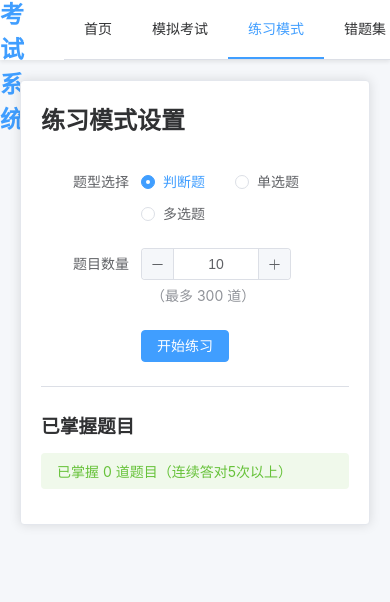
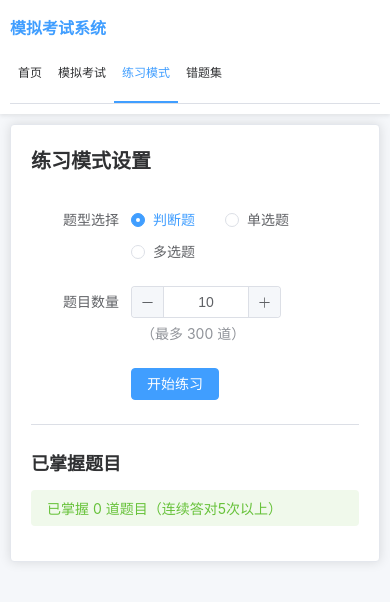
Before and after one commit to Gauss-G/exam-simulator, a Vue app: page /exam-simulator/practice in a window 390 px wide. Shown: the top 602 px of the page. Built offline with nearby package versions, Linux system fonts and the light colour scheme.

Commit message:
Optimize mobile responsive layout for all pages

```diff
--- a/src/App.vue
+++ b/src/App.vue
@@ -49,18 +49,63 @@ const activeMenu = computed(() => route.path)
   display: flex;
   align-items: center;
   height: 100%;
+  padding: 0 15px;
 }
 
 .header-content h1 {
-  margin: 0 40px 0 0;
-  font-size: 24px;
+  margin: 0 20px 0 0;
+  font-size: 20px;
   color: #409eff;
+  white-space: nowrap;
+  flex-shrink: 0;
 }
 
 .main-content {
   max-width: 1200px;
   margin: 0 auto;
-  padding: 20px;
+  padding: 15px;
   width: 100%;
 }
+
+/* 移动端适配 */
+@media (max-width: 768px) {
+  .header {
+    height: auto !important;
+  }
+
+  .header-content {
+    flex-direction: column;
+    padding: 10px;
+    align-items: flex-start;
+  }
+
+  .header-content h1 {
+    margin: 5px 0;
+    font-size: 18px;
+  }
+
+  .header-content :deep(.el-menu) {
+    width: 100%;
+  }
+
+  .header-content :deep(.el-menu-item) {
+    padding: 0 10px;
+    font-size: 14px;
+  }
+
+  .main-content {
+    padding: 10px;
+  }
+}
+
+@media (max-width: 480px) {
+  .header-content h1 {
+    font-size: 16px;
+  }
+
+  .header-content :deep(.el-menu-item) {
+    padding: 0 8px;
+    font-size: 12px;
+  }
+}
 </style>
--- a/src/style.css
+++ b/src/style.css
@@ -7,9 +7,31 @@
 body {
   font-family: -apple-system, BlinkMacSystemFont, 'Segoe UI', Roboto, 'Helvetica Neue', Arial, sans-serif;
   background-color: #f5f7fa;
+  overflow-x: hidden;
 }
 
 #app {
   width: 100%;
   min-height: 100vh;
+  overflow-x: hidden;
 }
+
+/* 防止内容溢出 */
+.el-card {
+  overflow-x: auto;
+}
+
+/* 移动端优化 */
+@media (max-width: 768px) {
+  body {
+    font-size: 14px;
+  }
+
+  h2 {
+    font-size: 20px;
+  }
+
+  h3 {
+    font-size: 18px;
+  }
+}
--- a/src/views/Exam.vue
+++ b/src/views/Exam.vue
@@ -556,4 +556,71 @@ onUnmounted(() => {
   color: #f56c6c;
   font-weight: bold;
 }
+
+/* 移动端适配 */
+@media (max-width: 768px) {
+  .exam-page {
+    max-width: 100%;
+  }
+
+  .timer {
+    font-size: 16px;
+  }
+
+  .question-content {
+    font-size: 16px;
+  }
+
+  .answer-grid {
+    grid-template-columns: repeat(auto-fill, minmax(40px, 1fr));
+    gap: 8px;
+  }
+
+  .answer-item {
+    width: 40px;
+    height: 40px;
+    font-size: 14px;
+  }
+
+  .answer-options :deep(.el-radio),
+  .answer-options :deep(.el-checkbox) {
+    padding: 12px;
+  }
+
+  .answer-options :deep(.el-radio__label),
+  .answer-options :deep(.el-checkbox__label) {
+    font-size: 14px;
+  }
+
+  .answer-detail-item {
+    padding: 15px;
+  }
+}
+
+@media (max-width: 480px) {
+  .question-content {
+    font-size: 15px;
+  }
+
+  .answer-grid {
+    grid-template-columns: repeat(auto-fill, minmax(35px, 1fr));
+    gap: 6px;
+  }
+
+  .answer-item {
+    width: 35px;
+    height: 35px;
+    font-size: 12px;
+  }
+
+  .answer-options :deep(.el-radio),
+  .answer-options :deep(.el-checkbox) {
+    padding: 10px;
+  }
+
+  .answer-options :deep(.el-radio__label),
+  .answer-options :deep(.el-checkbox__label) {
+    font-size: 13px;
+  }
+}
 </style>
--- a/src/views/Home.vue
+++ b/src/views/Home.vue
@@ -206,4 +206,45 @@ const goTo = (path) => {
   color: #909399;
   font-size: 14px;
 }
+
+/* 移动端适配 */
+@media (max-width: 768px) {
+  .home-page {
+    padding: 10px 0;
+  }
+
+  .welcome-card h2 {
+    font-size: 20px;
+  }
+
+  .welcome-card p {
+    font-size: 14px;
+  }
+
+  .feature-card h3 {
+    font-size: 18px;
+  }
+
+  .feature-list {
+    font-size: 14px;
+  }
+
+  .stat-item {
+    padding: 15px 10px;
+  }
+
+  .stat-number {
+    font-size: 28px;
+  }
+}
+
+@media (max-width: 480px) {
+  .feature-icon :deep(.el-icon) {
+    font-size: 36px !important;
+  }
+
+  .stat-number {
+    font-size: 24px;
+  }
+}
 </style>
--- a/src/views/Practice.vue
+++ b/src/views/Practice.vue
@@ -495,4 +495,40 @@ const getQuestionTypeName = (type) => {
   font-weight: bold;
   color: #409eff;
 }
+
+/* 移动端适配 */
+@media (max-width: 768px) {
+  .practice-page {
+    max-width: 100%;
+  }
+
+  .question-content {
+    font-size: 16px;
+  }
+
+  .answer-options :deep(.el-radio),
+  .answer-options :deep(.el-checkbox) {
+    padding: 12px;
+  }
+
+  .answer-detail-item {
+    padding: 15px;
+  }
+}
+
+@media (max-width: 480px) {
+  .question-content {
+    font-size: 15px;
+  }
+
+  .answer-options :deep(.el-radio),
+  .answer-options :deep(.el-checkbox) {
+    padding: 10px;
+  }
+
+  .answer-options :deep(.el-radio__label),
+  .answer-options :deep(.el-checkbox__label) {
+    font-size: 13px;
+  }
+}
 </style>
--- a/src/views/WrongQuestions.vue
+++ b/src/views/WrongQuestions.vue
@@ -543,4 +543,73 @@ const getQuestionTypeName = (type) => {
   display: flex;
   justify-content: space-between;
 }
+
+/* 移动端适配 */
+@media (max-width: 768px) {
+  .wrong-questions-page {
+    max-width: 100%;
+  }
+
+  .header-section {
+    flex-direction: column;
+    align-items: flex-start;
+    gap: 10px;
+  }
+
+  .header-actions {
+    width: 100%;
+  }
+
+  .header-actions button {
+    width: 48%;
+  }
+
+  .question-content {
+    font-size: 15px;
+  }
+
+  .option-item {
+    font-size: 14px;
+  }
+
+  .wrong-question-item {
+    padding: 15px;
+  }
+
+  .answer-options :deep(.el-radio),
+  .answer-options :deep(.el-checkbox) {
+    padding: 12px;
+  }
+
+  .dialog-footer {
+    flex-wrap: wrap;
+    gap: 10px;
+  }
+
+  .dialog-footer button {
+    flex: 1;
+    min-width: 80px;
+  }
+}
+
+@media (max-width: 480px) {
+  .filter-section :deep(.el-radio-button__inner) {
+    padding: 8px 12px;
+    font-size: 13px;
+  }
+
+  .question-content {
+    font-size: 14px;
+  }
+
+  .answer-options :deep(.el-radio),
+  .answer-options :deep(.el-checkbox) {
+    padding: 10px;
+  }
+
+  .answer-options :deep(.el-radio__label),
+  .answer-options :deep(.el-checkbox__label) {
+    font-size: 13px;
+  }
+}
 </style>
```
